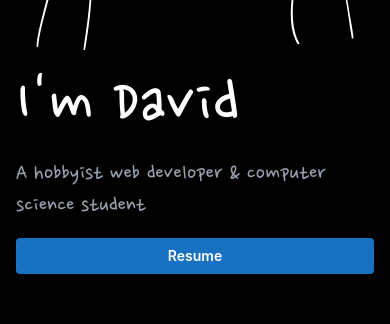
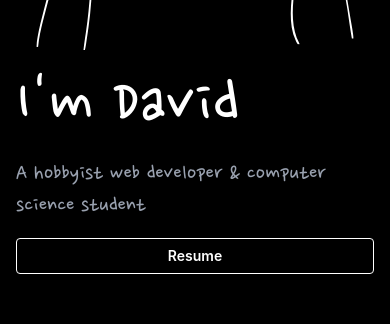
Before and after one commit to davidxcai/david-cai-portfolio, a React (Vite) app: page / in a window 390 px wide. Shown: the part 436-760 px from the top of the page. Built offline with nearby package versions, Linux system fonts and the light colour scheme.

Commit message:
Removed static svg files

```diff
--- a/src/pages/Homepage.tsx
+++ b/src/pages/Homepage.tsx
@@ -26,7 +26,11 @@ export function Homepage() {
                     <p className="text-gray-400 text-2xl nanum-text">
                         A hobbyist web developer & computer science student
                     </p>
-                    {isMobile && <Button>Resume</Button>}
+                    {isMobile && (
+                        <Button variant="outline" color="white">
+                            Resume
+                        </Button>
+                    )}
                 </div>
             </Flex>
             <div className="grid grid-cols-1 sm:grid-cols-2 lg:grid-cols-2 gap-8">
```
Also changed, not shown: src/assets/alien-svgrepo-com.svg (deleted), src/assets/picture-outline.svg (deleted).
